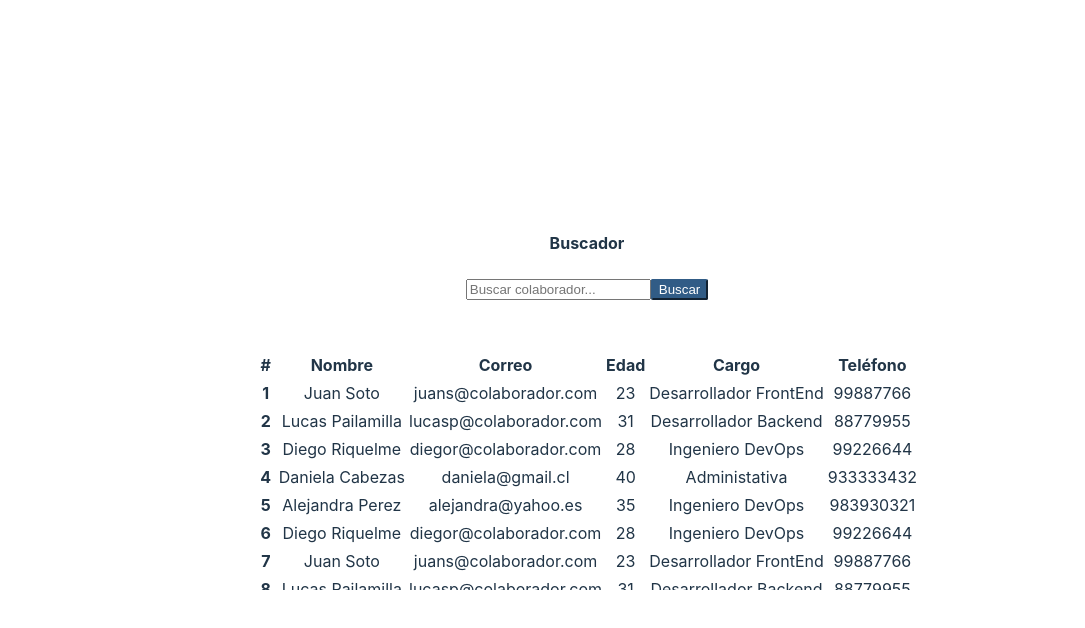
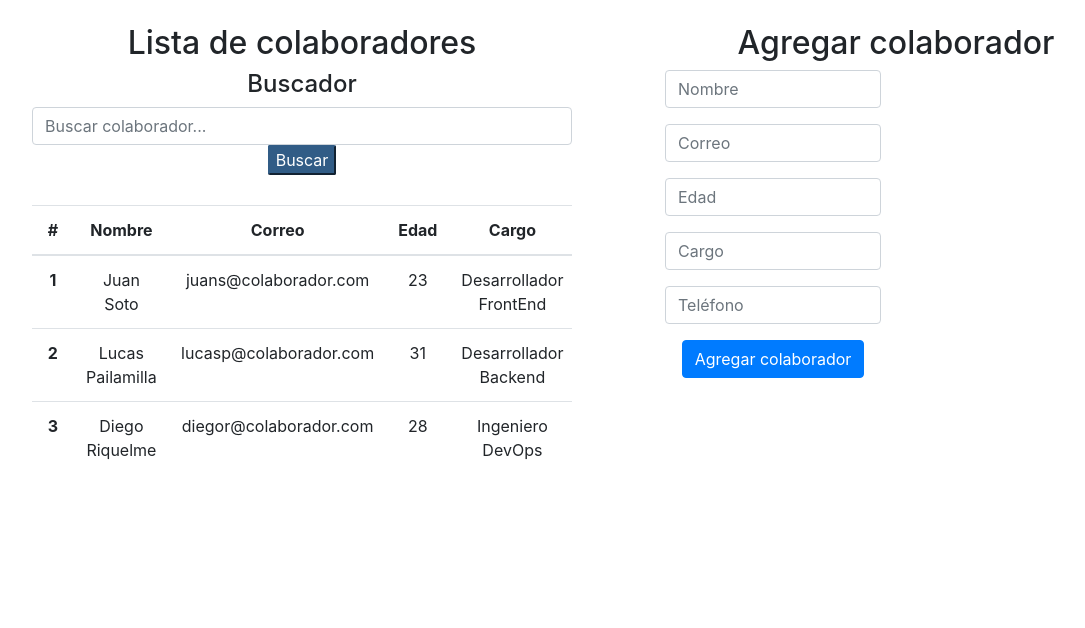
Before and after one commit to Nuncia/colaboradores, a React (Vite) app: page / in a window 1280 px wide. Shown: the top 628 px of the page, without its empty margins (53-1138 px from the left). Built offline with nearby package versions, Linux system fonts and the light colour scheme.

Commit message:
primeros cambios

```diff
--- a/index.html
+++ b/index.html
@@ -2,11 +2,15 @@
 <html lang="en">
   <head>
     <meta charset="UTF-8" />
+    <link rel="icon" type="image/svg+xml" href="/vite.svg" />
+    <link rel="stylesheet" href="https://maxcdn.bootstrapcdn.com/bootstrap/4.5.2/css/bootstrap.min.css">
     <meta name="viewport" content="width=device-width, initial-scale=1.0" />
     <title>Base Colaboradores</title>
   </head>
   <body>
     <div id="root"></div>
     <script type="module" src="/src/main.jsx"></script>
+
+
   </body>
 </html>
--- a/src/App.css
+++ b/src/App.css
@@ -1,7 +1,7 @@
 #root {
-  max-width: 1280px;
+
   margin: 0 auto;
-  padding: 2rem;
+  padding: 0;
   text-align: center;
 }
 .container{
@@ -9,3 +9,29 @@
   flex-direction: column;
   display: block;
 }
+.container-fluid {
+  max-width: 100vw;  /* Asegura que el contenedor tenga el ancho de la ventana del navegador */
+}
+.container-fluid, .row {
+  height: 100vh;  /* Esto hará que ocupe toda la altura de la pantalla */
+}
+
+body, html {
+  height: 100%;
+  width: 100%;
+  margin: 0;
+  padding: 0;
+}
+.container-fluid {
+  max-width: 100vw;  /* Asegura que el contenedor tenga el ancho de la ventana del navegador */
+}
+.container-fluid, .row {
+  height: 100vh;  /* Esto hará que ocupe toda la altura de la pantalla */
+}
+
+body, html {
+  height: 100%;
+  width: 100%;
+  margin: 0;
+  padding: 0;
+}
--- a/src/App.jsx
+++ b/src/App.jsx
@@ -2,21 +2,23 @@ import React, { useState } from 'react';
 import './App.css';
 import Listado from './components/Listado';
 import Buscador from './components/Buscador';
+import Formulario from './components/Formulario';
+import Alert from './components/Alert';
 import { BaseColaboradores } from './data/BaseColaboradores.js';
 
 function App() {
-  // Usamos el estado local para manejar la lista de colaboradores
   const [colaboradores, setColaboradores] = useState(BaseColaboradores);
   const [filteredColaboradores, setFilteredColaboradores] = useState([]);
+  const [alertMessage, setAlertMessage] = useState('');
+  const [alertType, setAlertType] = useState('');
 
   const filterColaboradores = (searchTerm) => {
-
-    const filtered = colaboradores.filter(colaborador =>
-      colaborador.nombre.toLowerCase().includes(searchTerm.toLowerCase()) ||
-      colaborador.cargo.toLowerCase().includes(searchTerm.toLowerCase()) ||
-      colaborador.correo.toLowerCase().includes(searchTerm.toLowerCase()) ||
-      colaborador.edad.toLowerCase().includes(searchTerm.toLowerCase()) ||
-      colaborador.telefono.toLowerCase().includes(searchTerm.toLowerCase())
+    const filtered = colaboradores.filter(col =>
+      col.nombre.toLowerCase().includes(searchTerm.toLowerCase()) ||
+      col.cargo.toLowerCase().includes(searchTerm.toLowerCase()) ||
+      col.correo.toLowerCase().includes(searchTerm.toLowerCase()) ||
+      col.edad.toLowerCase().includes(searchTerm.toLowerCase()) ||
+      col.telefono.toLowerCase().includes(searchTerm.toLowerCase())
     );
     if(filtered.length > 0){
       setFilteredColaboradores(filtered);
@@ -33,14 +35,37 @@ function App() {
 
   }
 
+  const addColaborador = (newColaborador) => {
+    if (newColaborador) {
+      setColaboradores([...colaboradores, newColaborador]);
+      setAlertMessage('Colaborador añadido exitosamente');
+      setAlertType('success');
+    } else {
+      setAlertMessage('Todos los campos son obligatorios');
+      setAlertType('danger');
+    }
+  };
+
   return (
-    <div>
-      <div className='container'>
-        <Buscador onSearch={filterColaboradores} />
-        <Listado colaboradores={filteredColaboradores.length > 0 ? filteredColaboradores : colaboradores} />
-      </div>
+<div className="container mt-5">
+    <div className="row">  {}
+        <div className="col-md-6">  {}
+            <div className="list-container">
+                <h2>Lista de colaboradores</h2>
+                <Buscador onSearch={filterColaboradores} />
+                <Listado colaboradores={filteredColaboradores.length > 0 ? filteredColaboradores : colaboradores} />
+            </div>
+        </div>
+        <div className="col-md-6">  {}
+            <div className="form-container ml-5">
+                <div className=""> <h2>Agregar colaborador</h2> </div>
+                <Formulario addColaborador={addColaborador} setMessage={setAlertMessage} setAlertType={setAlertType} />
+                <Alert message={alertMessage} type={alertType} />
+            </div>
+        </div>
+    </div>
+</div>
 
-    </div>
   );
 }
 
--- /dev/null
+++ b/src/components/Alert.jsx
@@ -0,0 +1,11 @@
+import React from 'react';
+
+function Alert({ type, message }) {
+  return (
+    <div className={`alert alert-${type}`}>
+      {message}
+    </div>
+  );
+}
+
+export default Alert;
--- /dev/null
+++ b/src/components/Formulario.jsx
@@ -0,0 +1,57 @@
+import React, { useState } from 'react';
+
+function Formulario({ addColaborador, setMessage, setAlertType }) {
+  const [colaborador, setColaborador] = useState({
+    nombre: "",
+    correo: "",
+    edad: "",
+    cargo: "",
+    telefono: ""
+  });
+
+  const handleChange = (e) => {
+    setColaborador({
+      ...colaborador,
+      [e.target.name]: e.target.value
+    });
+  };
+
+  const handleSubmit = (e) => {
+    e.preventDefault();
+
+    if (Object.values(colaborador).some(field => field === '')) {
+      setMessage("Todos los campos son obligatorios.");
+      setAlertType("danger");
+    } else {
+      addColaborador(colaborador);
+
+      setColaborador({
+        nombre: "",
+        correo: "",
+        edad: "",
+        cargo: "",
+        telefono: ""
+      });
+      setMessage("Colaborador agregado exitosamente.");
+      setAlertType("success");
+    }
+  };
+
+  return (
+    <div className="col-lg-6"> {}
+            <form onSubmit={handleSubmit}>
+                <input className="form-control mb-3" name="nombre" placeholder="Nombre" onChange={handleChange} value={colaborador.nombre} />
+                <input className="form-control mb-3" name="correo" placeholder="Correo" onChange={handleChange} value={colaborador.correo} />
+                <input className="form-control mb-3" name="edad" placeholder="Edad" onChange={handleChange} value={colaborador.edad} />
+                <input className="form-control mb-3" name="cargo" placeholder="Cargo" onChange={handleChange} value={colaborador.cargo} />
+                <input className="form-control mb-3" name="telefono" placeholder="Teléfono" onChange={handleChange} value={colaborador.telefono} />
+                <button type="submit" className="btn btn-primary">Agregar colaborador</button>
+            </form>
+        </div>
+
+
+
+  );
+}
+
+export default Formulario;
```
